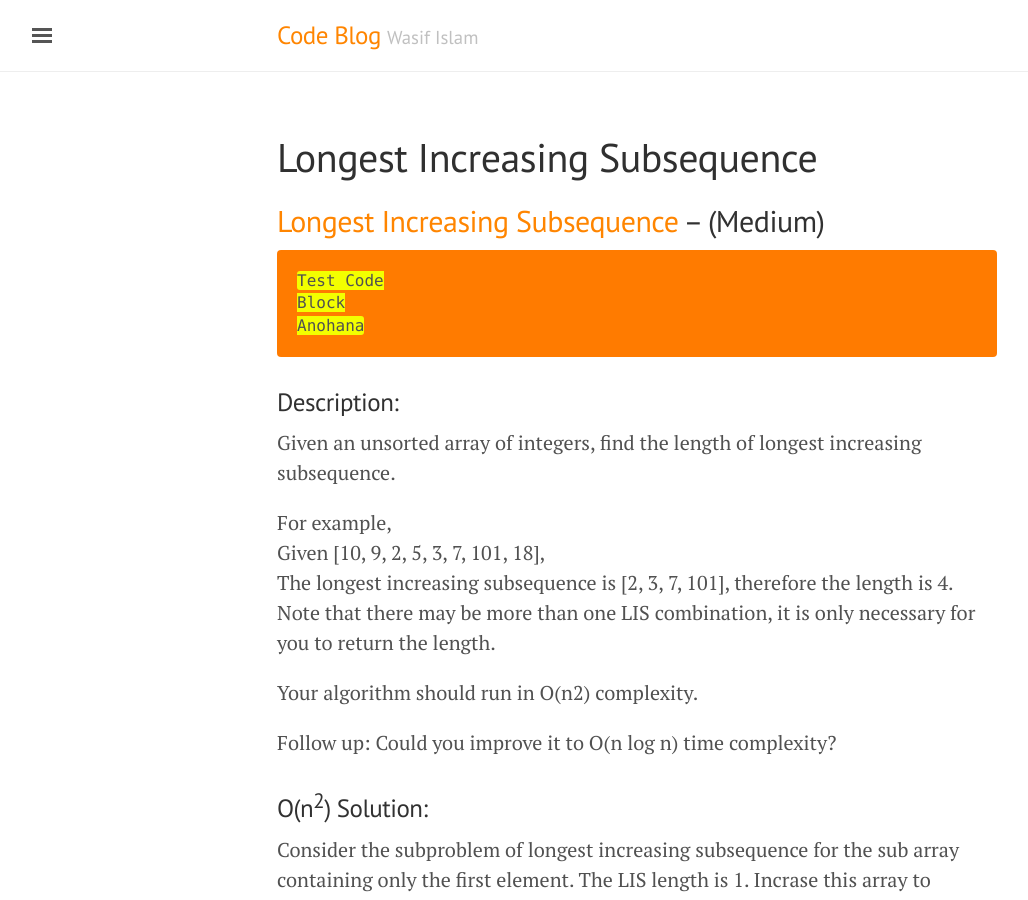
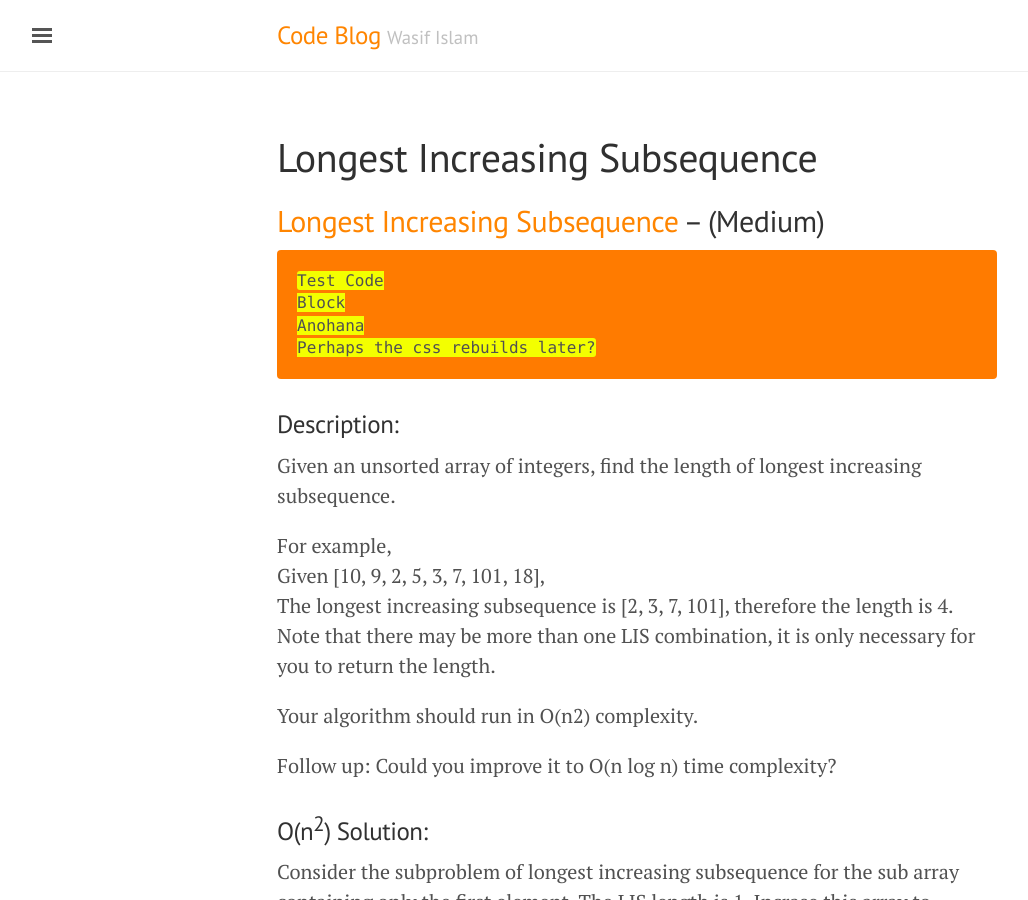
Before and after one commit to washifu/CodeBlog, a Jekyll site: the page built from pages/2017-09-17-Longest_Increasing_Subsequence.md, in a window 1280 px wide and 900 px high. Shown: the whole window, without its empty margins (3-1031 px from the left). Built offline with Jekyll 4.4.1, drawn with Linux system fonts in a browser that asks for light colours; comment, search, counter and statistics services are not loaded.

Commit message:
Update 2017-09-17-Longest_Increasing_Subsequence.md

````diff
--- a/pages/2017-09-17-Longest_Increasing_Subsequence.md
+++ b/pages/2017-09-17-Longest_Increasing_Subsequence.md
@@ -10,6 +10,7 @@ comments: true
 Test Code
 Block
 Anohana
+Perhaps the css rebuilds later?
 ```
 
 ### Description:
````
